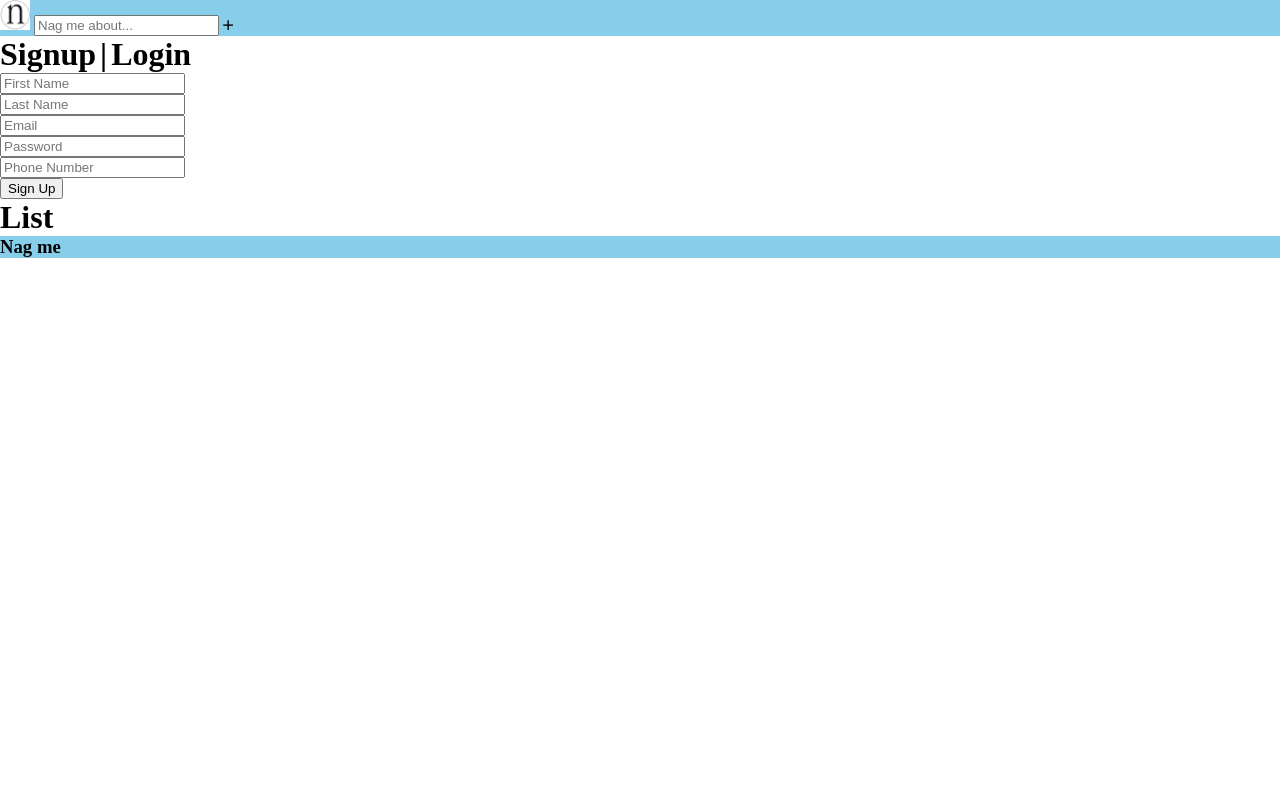
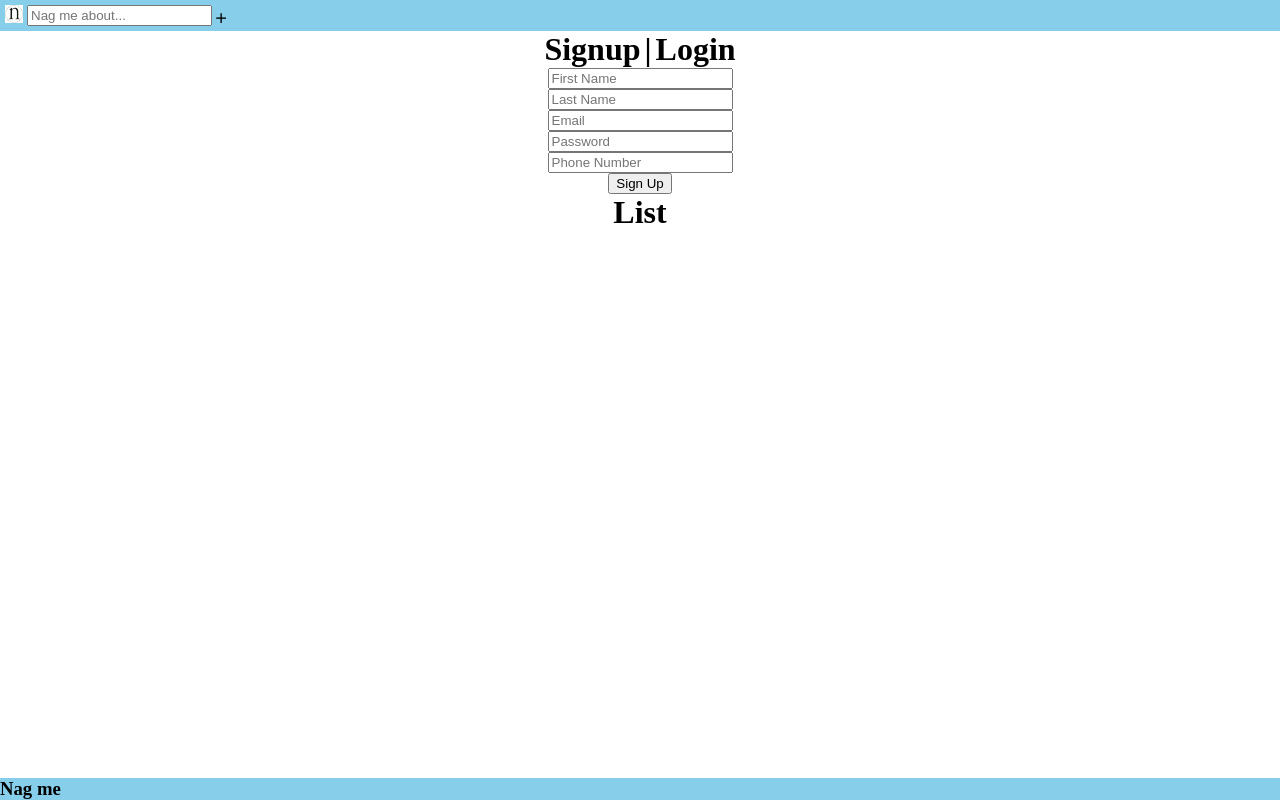
Before and after one commit to mashavainblat/nag_me, a website: page public/index.html in a window 1280 px wide. Drawn offline with nearby package versions, Linux system fonts and the light colour scheme; some packages are replaced by stand-ins of ours.

Commit message:
working on styling

```diff
--- a/public/css/main.css
+++ b/public/css/main.css
@@ -1,19 +1,24 @@
+
 *{
 	margin:0px;
-}
-
-body{
-	position:relative;
 }
 
 /* HEADER */
 /******************************************/
 header{
 	background-color:skyblue;
+	padding:5px;
 }
+
+header img{
+	width:18px;
+	vertical-align: text-bottom;
+}
+
 header-directive img, header-directive form{
 	display:inline;
 }
+
 header-directive button{
 	background-color:rgba(255,255,255,0);
 	border:0;
@@ -22,6 +27,14 @@ header-directive button{
 
 header-directive button img{
 	width:10px;
+}
+
+
+/* MAIN */
+/******************************************/
+main{
+	text-align:center;
+	padding: 0 5px;
 }
 
 
@@ -36,6 +49,9 @@ body h1.signupLogin{
 /******************************************/
 footer{
 	background-color:skyblue;
+	bottom:0;
+	position:absolute;
+	width:100%;
 }
 
 logout-directive p, logout-directive button{
--- a/public/index.html
+++ b/public/index.html
@@ -24,13 +24,15 @@
 		<header-directive></header-directive>
 	</header>
 
-	<h1 ng-click="bodyCtrl.showSignUpForm()" class="signupLogin">Signup</h1> <h1 class="signupLogin">|</h1>
-	<h1 ng-click="bodyCtrl.showLoginForm()" class="signupLogin">Login</h1>
+	<main>
+		<h1 ng-click="bodyCtrl.showSignUpForm()" class="signupLogin">Signup</h1> <h1 class="signupLogin">|</h1>
+		<h1 ng-click="bodyCtrl.showLoginForm()" class="signupLogin">Login</h1>
 
-	<signup-directive ng-if="bodyCtrl.signupForm" ></signup-directive>
-	<login-directive ng-if="bodyCtrl.loginForm" ></login-directive>
+		<signup-directive ng-if="bodyCtrl.signupForm" ></signup-directive>
+		<login-directive ng-if="bodyCtrl.loginForm" ></login-directive>
 
-	<list-directive></list-directive>
+		<list-directive></list-directive>
+	</main>
 
 	<footer>
 		<h3 ng-if="bodyCtrl.user.loggedIn == false">Nag me</h3>
--- a/public/views/header.html
+++ b/public/views/header.html
@@ -1,5 +1,5 @@
 
-<img src="img/n.png" style="width:30px">
+<img src="img/n.png">
 <form ng-submit="headerCtrl.addListItem()">
 	<input ng-model="headerCtrl.listItem" type="text" placeholder="Nag me about...">
 	<button><img src="img/addRound.png"></button>
```
